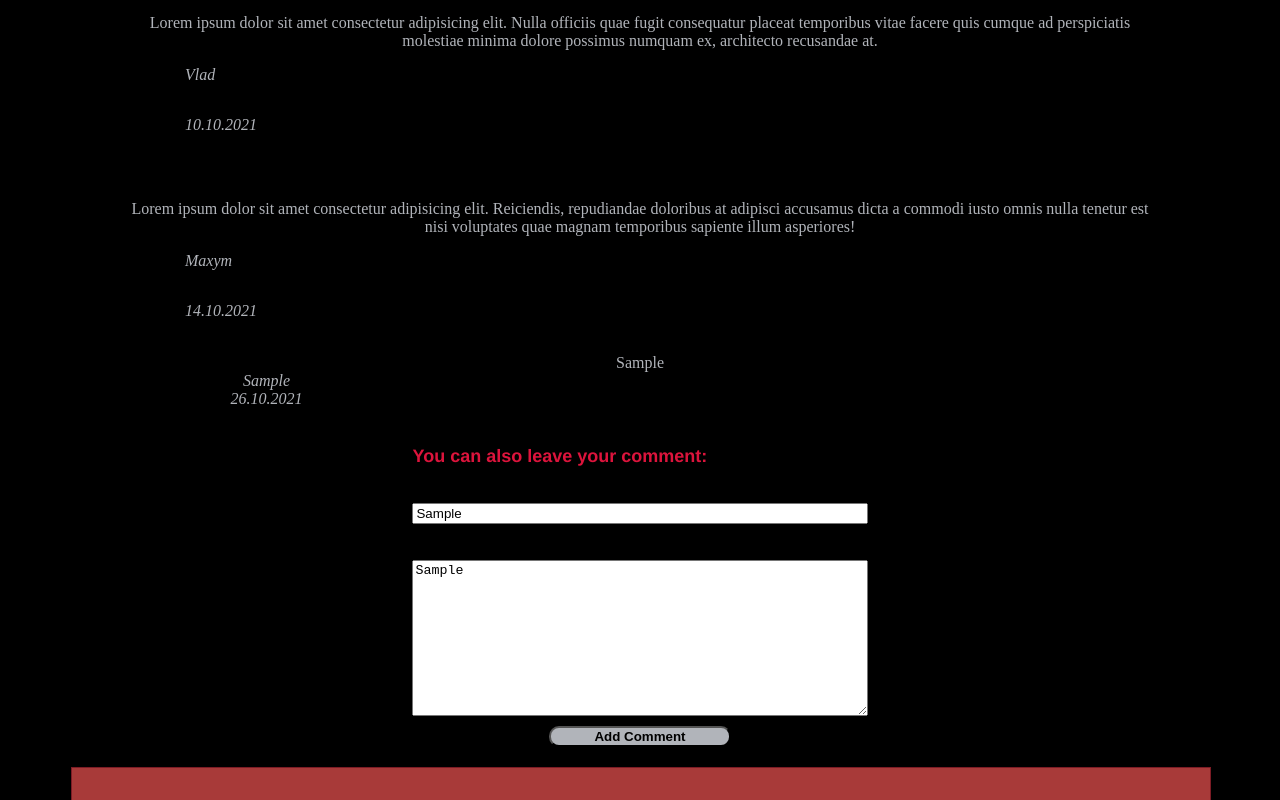
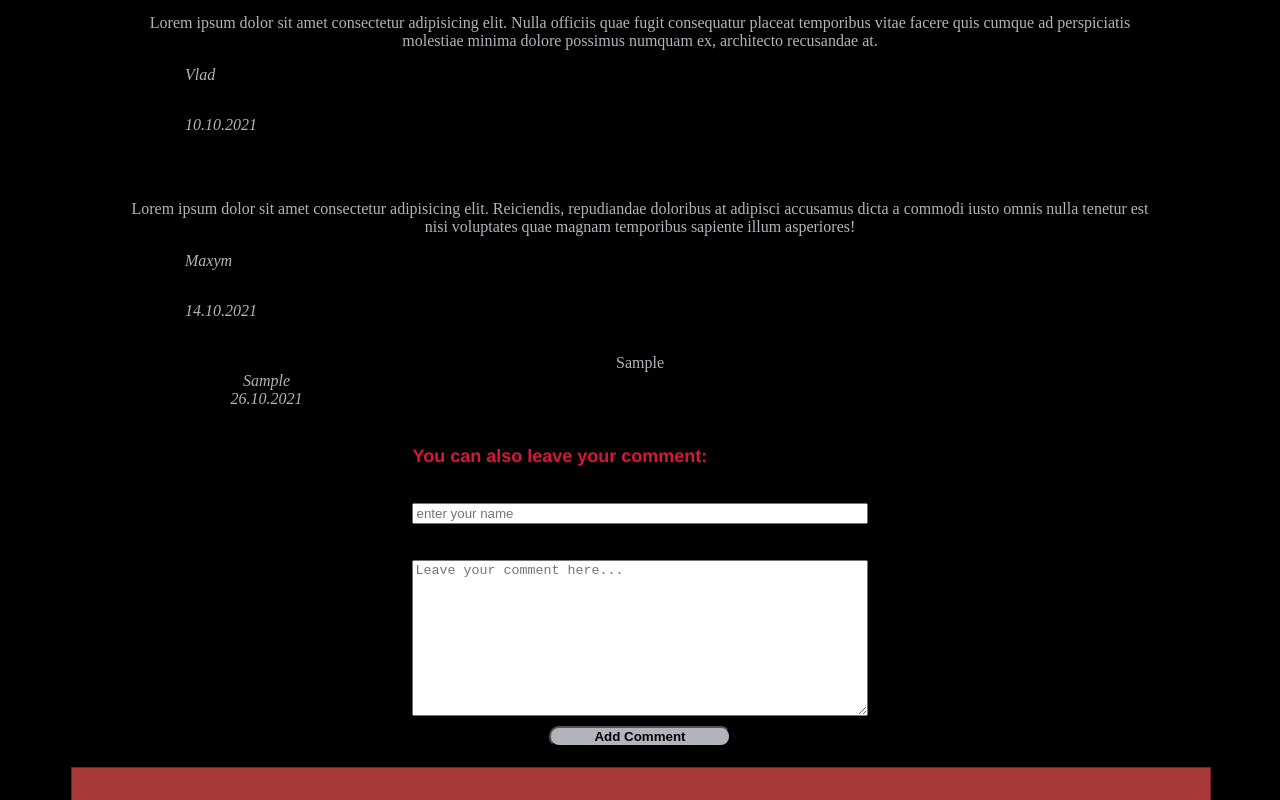
Before and after one commit to romanapron/WebUI_Sprint1, a plain HTML site: page fans.html in a window 1280 px wide. Both pictures are taken after typing "Sample", "Sample" into the empty fields and a click on the button "Add Comment". Shown: the part 178-978 px from the top of the page. Drawn offline with Linux system fonts and the light colour scheme.

Commit message:
changesToFans

```diff
--- a/fans.html
+++ b/fans.html
@@ -118,6 +118,9 @@
             alert('fields must not be empty')
         } else {
             showAll();
+            document.getElementById('fanComment').value='';
+            document.getElementById('name').value='';
+
         }
 
     }
```
